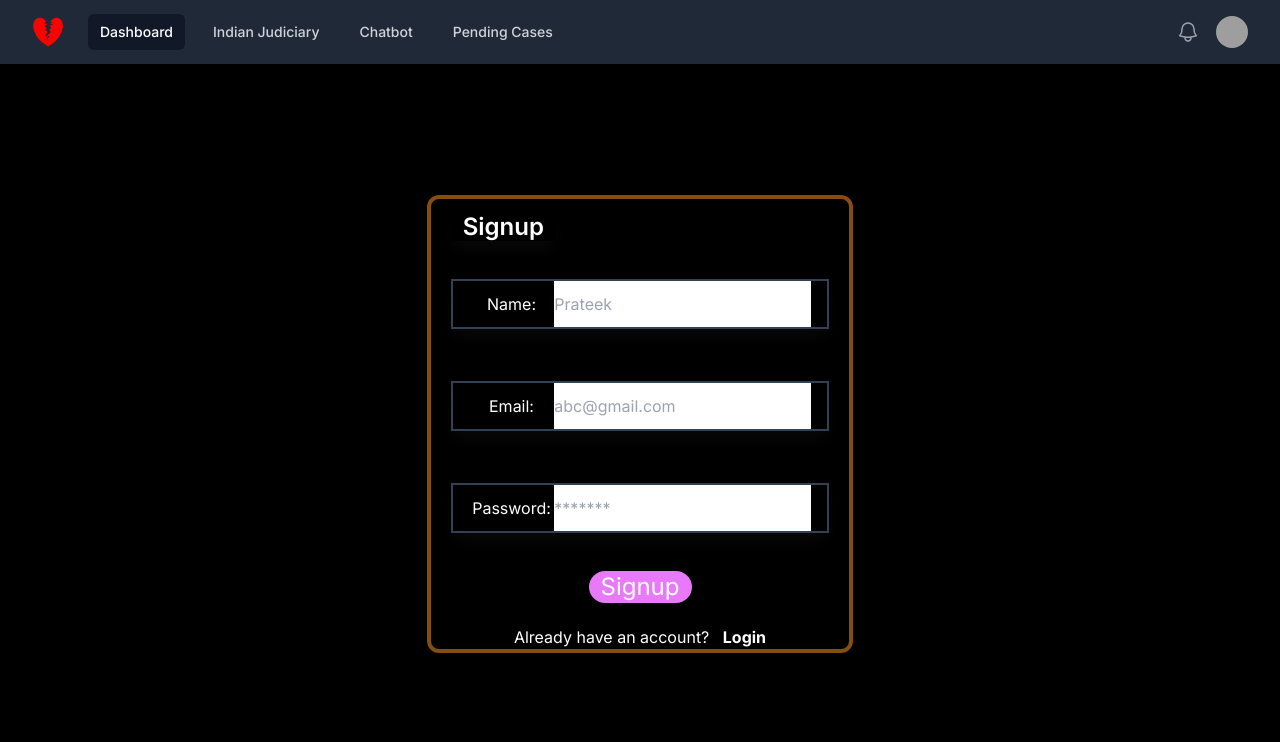
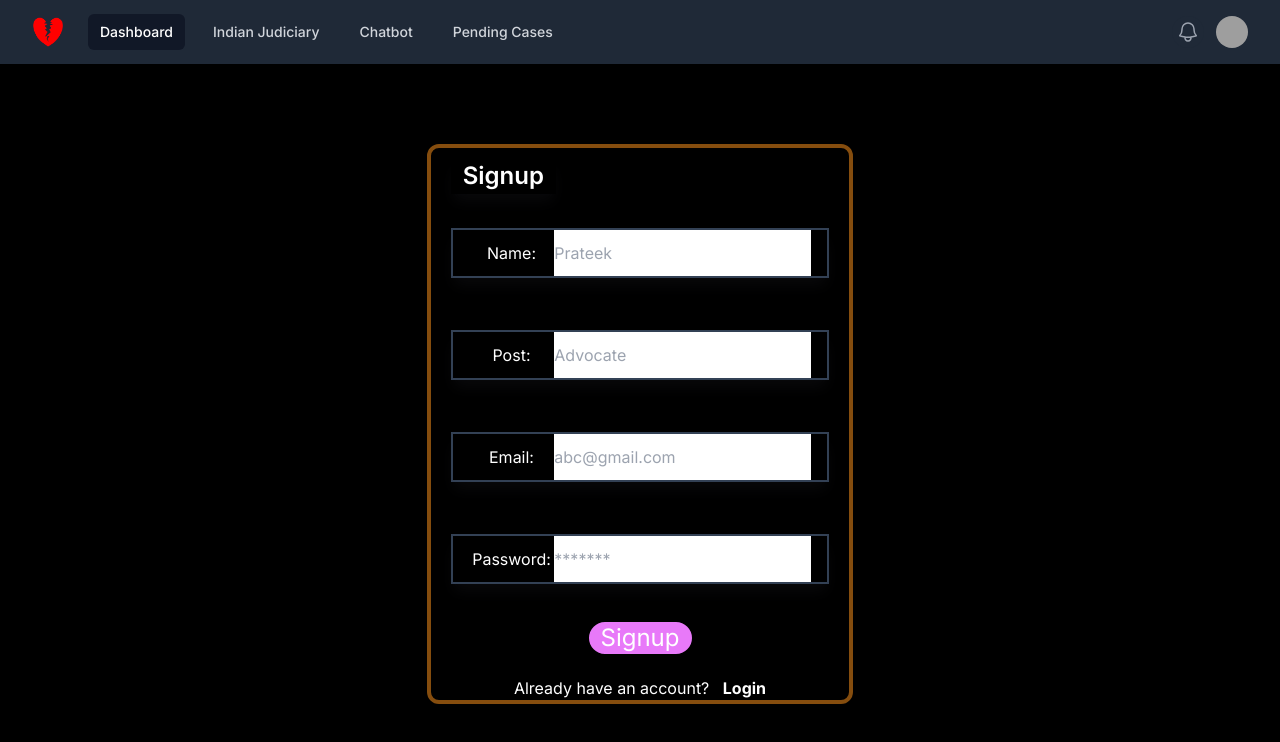
Before and after one commit to PRATEEK-VERNEKAR/Streamline_Legal_Cases, a Next.js app: page /signup in a window 1280 px wide. Shown: the top 742 px of the page. Built offline with nearby package versions, Linux system fonts and the light colour scheme; grey boxes are pictures that could not be loaded.

Commit message:
Signup updated

```diff
--- a/package.json
+++ b/package.json
@@ -16,11 +16,13 @@
     "@types/react": "18.2.21",
     "@types/react-dom": "18.2.7",
     "autoprefixer": "10.4.15",
+    "axios": "^1.5.0",
     "bcryptjs": "^2.4.3",
     "eslint": "8.49.0",
     "eslint-config-next": "13.4.19",
     "mongoose": "^7.5.2",
     "next": "13.4.19",
+    "next-auth": "^4.23.1",
     "postcss": "8.4.29",
     "react": "18.2.0",
     "react-dom": "18.2.0",
--- a/src/app/api/users/signup/route.ts
+++ b/src/app/api/users/signup/route.ts
@@ -8,15 +8,15 @@ connect();
 
 export async function POST(request:NextRequest){
     try{
-        console.log("HI");
         const reqBody=await request.json();
-        const {username,email,password}=reqBody;
+        const {name,post,email,password}=reqBody;
         console.log(reqBody);
         //check is user already exists
 
         const user=await User.findOne({email});
 
         if(user){
+            console.log("DUPLICATE")
             return NextResponse.json({error:"User already exists"},{status:400});
         }
 
@@ -26,22 +26,26 @@ export async function POST(request:NextRequest){
         const hashedPassword =await bcryptjs.hash(password,salt)
 
         const newUser=new User({
-            username,
+            name,
             email,
-            password:hashedPassword
+            password:hashedPassword,
+            post
         })
+
 
         const savedUser=await newUser.save()
         console.log(savedUser);
 
         return NextResponse.json({
-            message:"Create User successfully",
+            message:"Created User successfully",
             success:true,
             savedUser
         })
     }
     catch(error:any){
-        return NextResponse.json({error:error.message},
+        console.log("error");
+        console.log(error.message);
+        return NextResponse.json({message:error.message},
             {status:500})
 
         // return NextResponse.error(error)
--- a/src/app/signup/page.tsx
+++ b/src/app/signup/page.tsx
@@ -1,23 +1,79 @@
 "use client";
 
 import Link from 'next/link'
-import React,{useState} from 'react'
+import React,{useState,useEffect} from 'react'
+import axios from "axios";
+import dynamic from 'next/dynamic';
+import { stat } from 'fs';
 
 const Login = () => {
-  const [user,setUser]=useState({name:"",email:"",password:""});
+  const [user,setUser]=useState({name:"",post:"",email:"",password:""});
+  const [statusField,setStatusField]=useState({color:"",msg:""});
 
   let name,value;
   const handleInputs=(e:any)=>{
+    setStatusField({color:'bg-red-500',msg:""});
     name=e.target.name;
     value=e.target.value;
     setUser({...user,[name]:value});
   }
 
 
+
+  useEffect(()=>{
+    console.log("USEEFFECT")
+    if(statusField.msg){
+      const timeoutID=setTimeout(()=>{
+        setStatusField({color:'',msg:""});
+      },3000);
+
+      return ()=>clearTimeout(timeoutID)
+    }
+  },[statusField.msg])
+
+  const handleSubmit=async (e:any)=>{
+    e.preventDefault();
+
+
+    if(!user.name || !user.post || !user.email || !user.password){
+      return setStatusField({color:"bg-red-500",msg:"All Fields Necessary"});
+    }
+
+    try{
+      const res=await axios.post('/api/users/signup',user);
+      console.log(res);
+
+      if(res.status!=200){
+        setStatusField({msg:res.data.message,color:'bg-red-500'})
+        return;
+      }
+      else{
+        setStatusField({msg:res.data.message,color:'bg-green-500'})
+      }
+    }
+    catch(error:any){
+      setStatusField({msg:error.response.data.error,color:"bg-red-500"})
+
+      console.log(error)
+    }
+  }
+
+  const dynamicErrorField=`absolute right-10 border-2 text-[20px] font-light ${statusField.color} rounded-xl py-1 px-3 `
   return (
-    <div className='flex flex-col justify-center items-center w-full h-[90%]'>
+    <div className='flex flex-col justify-center items-center w-full h-[90%] relative'>
       <div className='px-5 sm:w-full md:w-1/3 rounded-xl border-4 border-yellow-800 flex flex-col gap-y-5 justify-center items-center'>
-      <div className='text-2xl mt-3 w-full text-left font-semibold'><span className='shadow-lg px-3 shadow-zinc-950'>Signup</span></div>
+      <div className='text-2xl mt-3 w-full text-left font-semibold'>
+        <span className='shadow-lg px-3 py-1 shadow-zinc-950'>Signup</span>
+        {statusField.msg?
+          (
+            <span className={dynamicErrorField}>
+              {statusField.msg}
+            </span>
+          ):
+          <span></span>
+        }
+
+      </div>
       <div className='grid grid-cols-4 h-[50px] m-4 px-4 border-2 border-slate-700 w-full shadow-lg  shadow-zinc-950'>
           <label className='flex justify-center items-center' htmlFor='name'>Name: </label>
           <input onChange={handleInputs}
@@ -27,6 +83,17 @@ const Login = () => {
                 name='name'
                 id='name'
                 placeholder='Prateek' >
+          </input>
+        </div>
+      <div className='grid grid-cols-4 h-[50px] m-4 px-4 border-2 border-slate-700 w-full shadow-lg  shadow-zinc-950'>
+          <label className='flex justify-center items-center' htmlFor='post'>Post: </label>
+          <input onChange={handleInputs}
+                value={user.post}
+                className="col-span-3"
+                type='text'
+                name='post'
+                id='post'
+                placeholder='Advocate' >
           </input>
         </div>
         <div className='grid grid-cols-4 h-[50px] m-4 px-4 border-2 border-slate-700 w-full shadow-lg  shadow-zinc-950'>
@@ -51,11 +118,13 @@ const Login = () => {
                 placeholder='*******' >
             </input>
         </div>
-        <button className='text-2xl px-3 rounded-full bg-fuchsia-400 border-2 border-black'>Signup</button>
+        <button
+        onClick={handleSubmit}
+        className='text-2xl px-3 rounded-full bg-fuchsia-400 border-2 border-black'>Signup</button>
         <div>
-          <Link href='/login' >
+          <Link href='/login'>
             Already have an account? &nbsp;&nbsp;
-            <span className='font-bold '>Login</span>
+            <span className='font-bold'>Login</span>
           </Link>
         </div>
       </div>
@@ -63,4 +132,4 @@ const Login = () => {
   )
 }
 
-export default Login
+export default Login;
--- a/src/dbConfig/dbConfig.ts
+++ b/src/dbConfig/dbConfig.ts
@@ -3,13 +3,11 @@ import mongoose from  "mongoose";
 
 export async function connect(){
     try{
-        console.log("HI")
         mongoose.connect(process.env.MONGO_URI!)
         const connection=mongoose.connection;
         connection.on('connected',()=>{
             console.log("MongoDB connected beautifully");
         })
-        console.log("Hida")
         connection.on('error',(err:any)=>{
             console.log('MongoDb connection encountered error');
             process.exit();
--- a/src/models/userModel.js
+++ b/src/models/userModel.js
@@ -3,7 +3,11 @@ import mongoose from  "mongoose";
 const userSchema =new mongoose.Schema({
     name:{
         type:String,
-        required:[true,"Username Required"],
+        required:[true,"Name Required"],
+    },
+    post:{
+        type:String,
+        required:[true,"Post is required"]
     },
     email:{
         type:String,
@@ -14,11 +18,7 @@ const userSchema =new mongoose.Schema({
         type:String,
         required:[true,"Password Required"],
     },
-    post:{
-        type:String,
-        required:[true,"Post is required"]
-    }
-})
+},{timestamps:true})
 
 
 const User=mongoose.models.User || mongoose.model("User",userSchema);
```
Also changed, not shown: 1 other file (tests, documents, lock files or other folders).
